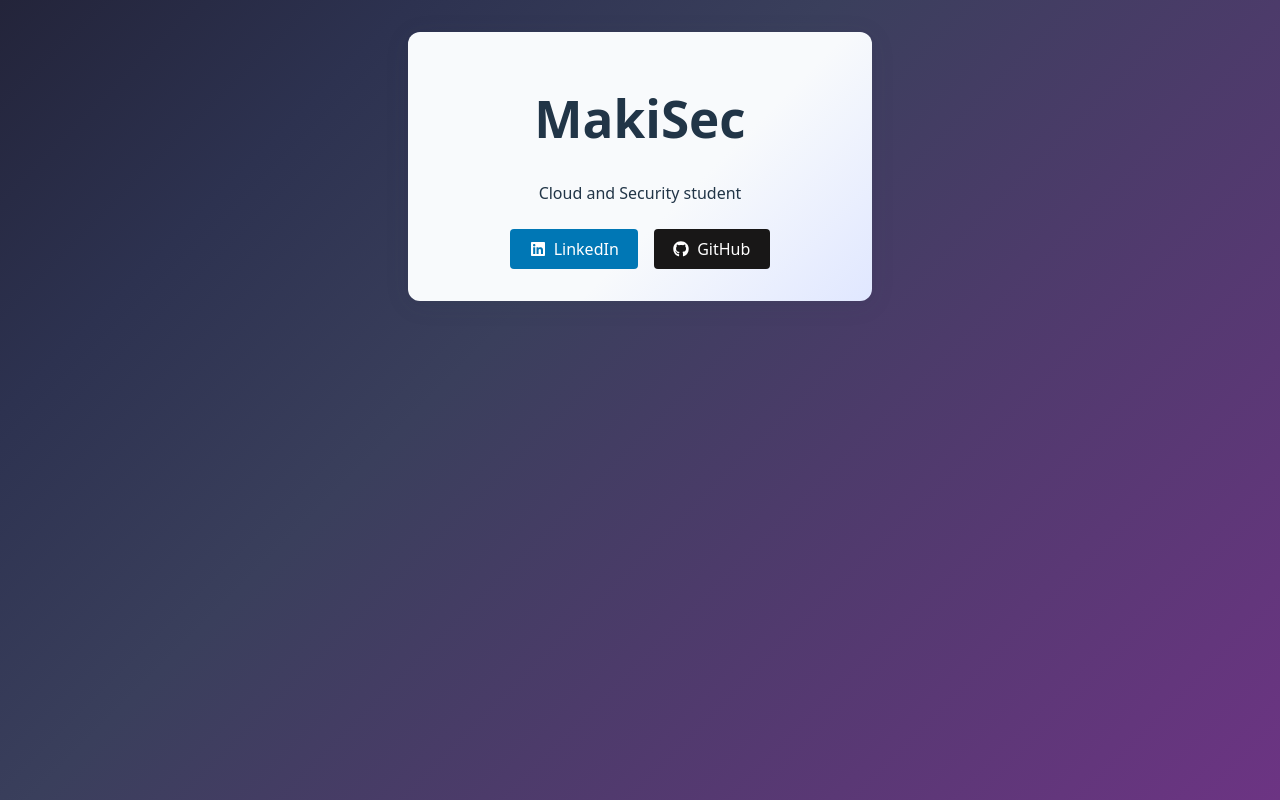
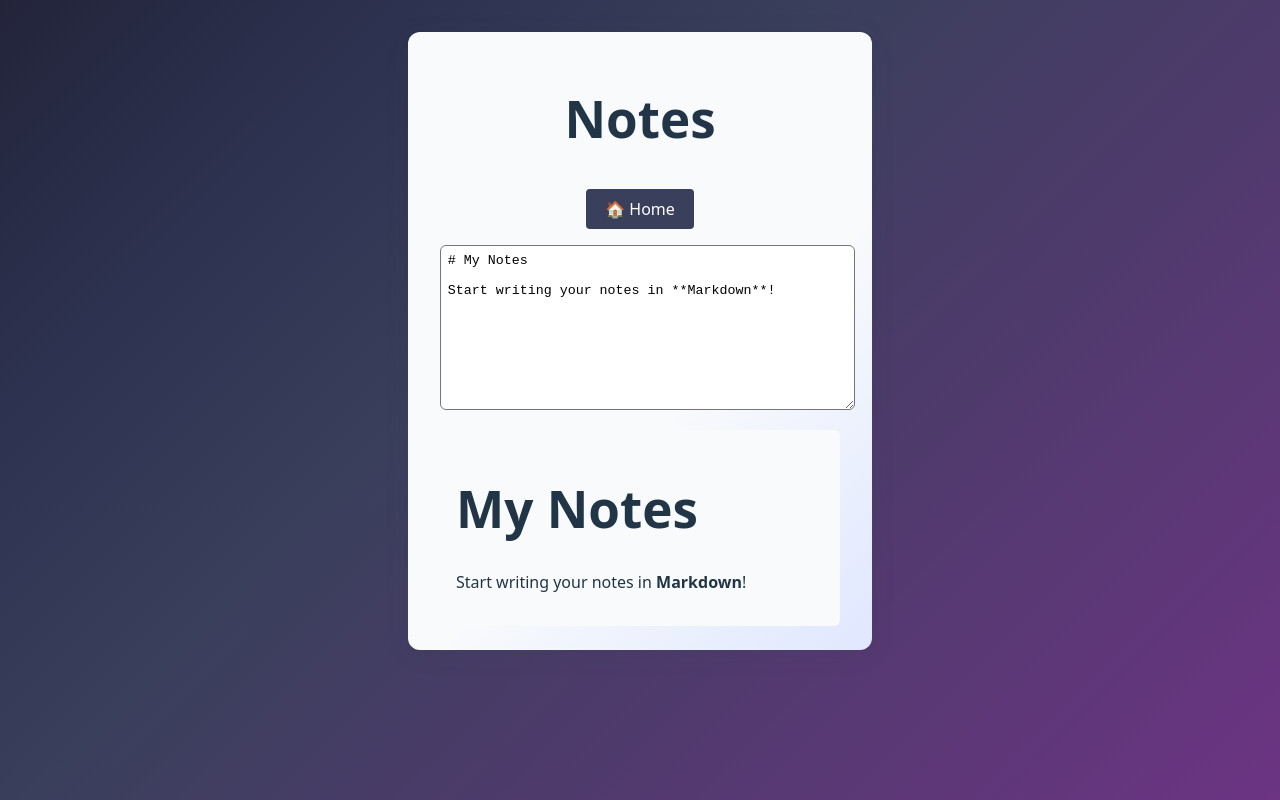
Before and after one commit to postname/MakiWeb, a React (Vite) app: page /notes in a window 1280 px wide. Built offline with nearby package versions, Linux system fonts and the light colour scheme.

Commit message:
notes app

```diff
--- a/package.json
+++ b/package.json
@@ -12,7 +12,9 @@
   "dependencies": {
     "react": "^19.1.0",
     "react-dom": "^19.1.0",
-    "react-icons": "^5.5.0"
+    "react-icons": "^5.5.0",
+    "react-markdown": "^10.1.0",
+    "react-router-dom": "^7.8.1"
   },
   "devDependencies": {
     "@eslint/js": "^9.30.1",
--- a/src/App.jsx
+++ b/src/App.jsx
@@ -1,20 +1,32 @@
-import { useState } from 'react'
+import { BrowserRouter as Router, Routes, Route, Link } from 'react-router-dom'
 import { FaLinkedin, FaGithub } from 'react-icons/fa'
+import Notes from './Notes'
 import './App.css'
 
+function Home() {
+  return (
+    <div className="card">
+      <h1>MakiSec</h1>
+      <p>Cloud and Security student</p>
+      <a href="https://linkedin.com/in/filler" target="_blank" rel="noopener noreferrer" className="btn linkedin">
+        <FaLinkedin style={{ marginRight: '8px' }} />LinkedIn
+      </a>
+      <a href="https://github.com/filler" target="_blank" rel="noopener noreferrer" className="btn github">
+        <FaGithub style={{ marginRight: '8px' }} />GitHub
+      </a>
+      <Link to="/notes" className="btn" style={{ background: "#3a3f5c" }}>📝 Notes</Link>
+    </div>
+  )
+}
+
 function App() {
-  const [count, setCount] = useState(0)
-
   return (
-    <>
-      <title>MakiSec</title>
-      <div className="card">
-        <h1>MakiSec</h1>
-        <p>Cloud and Security student</p>
-        <a href="https://linkedin.com/in/filler" target="_blank" rel="noopener noreferrer" className="btn linkedin"><FaLinkedin style={{ marginRight: '8px' }} />LinkedIn</a>
-        <a href="https://github.com/filler" target="_blank" rel="noopener noreferrer" className="btn github"><FaGithub style={{ marginRight: '8px' }} />GitHub</a>
-      </div>
-    </>
+    <Router>
+      <Routes>
+        <Route path="/" element={<Home />} />
+        <Route path="/notes" element={<Notes />} />
+      </Routes>
+    </Router>
   )
 }
 
--- /dev/null
+++ b/src/Notes.jsx
@@ -0,0 +1,26 @@
+import { useState } from 'react'
+import ReactMarkdown from 'react-markdown'
+import { Link } from 'react-router-dom'
+import './App.css'
+
+function Notes() {
+  const [markdown, setMarkdown] = useState('# My Notes\n\nStart writing your notes in **Markdown**!')
+
+  return (
+    <div className="card">
+      <h1>Notes</h1>
+      <Link to="/" className="btn" style={{ background: "#3a3f5c", marginBottom: "1em" }}>🏠 Home</Link>
+      <textarea
+        value={markdown}
+        onChange={e => setMarkdown(e.target.value)}
+        rows={10}
+        style={{ width: "100%", marginBottom: "1em", borderRadius: "6px", padding: "0.5em" }}
+      />
+      <div style={{ textAlign: "left", background: "#f8fafc", borderRadius: "6px", padding: "1em" }}>
+        <ReactMarkdown>{markdown}</ReactMarkdown>
+      </div>
+    </div>
+  )
+}
+
+export default Notes
```
Also changed, not shown: 1 other file (tests, documents, lock files or other folders).
